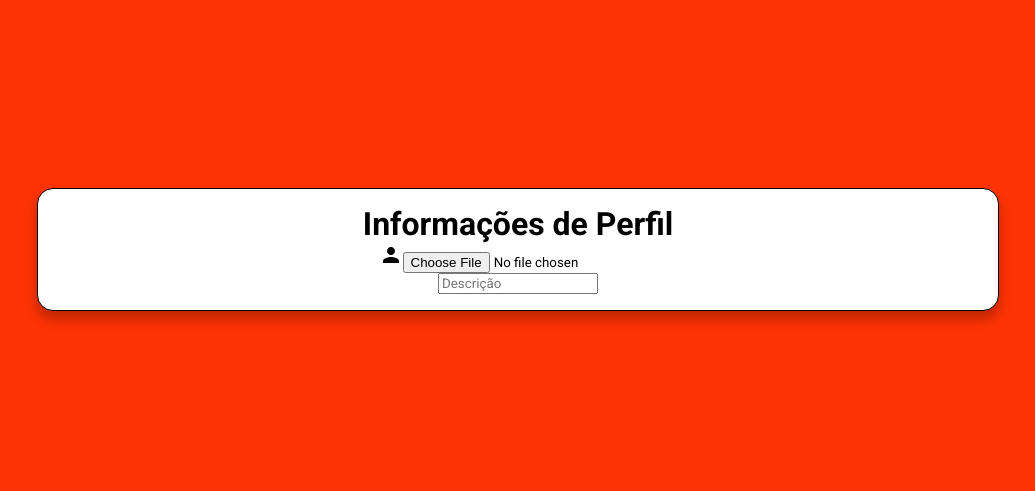
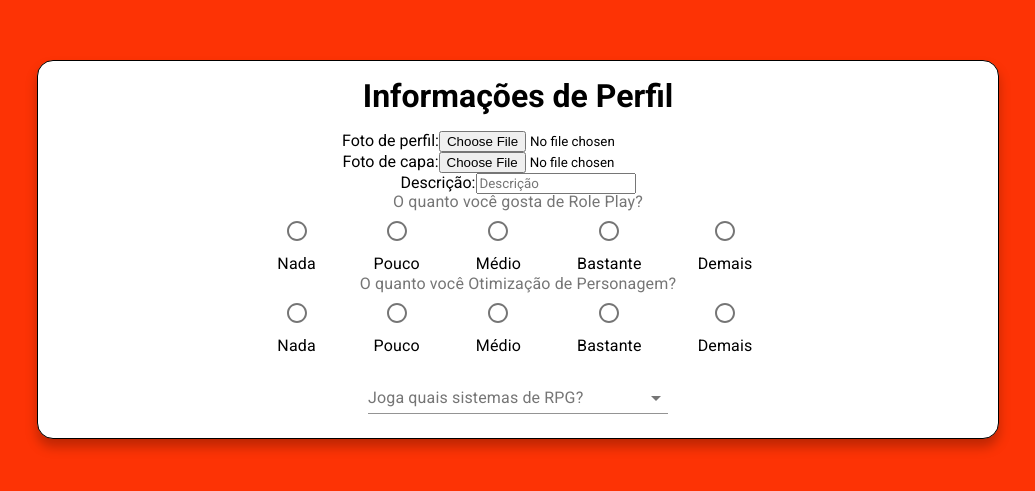
Before and after one commit to kurashikiL/ataverna, a React (Create React App) app: page /tags in a window 1280 px wide. Shown: the part 151-642 px from the top of the page, without its empty margins (122-1157 px from the left). Built offline with nearby package versions, Linux system fonts and the light colour scheme.

Commit message:
alteracoes tela de cadastro de tags

```diff
--- a/src/pages/userTags/Usertags.js
+++ b/src/pages/userTags/Usertags.js
@@ -4,12 +4,75 @@ import React, {Component} from 'react';
 import { Link, useNavigate } from "react-router-dom";
 import { useForm } from 'react-hook-form';
 import { yupResolver } from "@hookform/resolvers/yup";
-import { Input } from "@material-ui/core";
 import { Person } from "@material-ui/icons";
 import firebase from '../../Firebase';
+import { FormControl, FormLabel,Radio, FormControlLabel, RadioGroup, InputLabel,MenuItem, Select, Input, ListItemText, Checkbox, Chip } from "@material-ui/core";
+import { makeStyles, useTheme } from '@material-ui/core/styles';
+
+const useStyles = makeStyles((theme) => ({
+    formControl: {
+      margin: theme.spacing(1),
+      minWidth: 300,
+      maxWidth: 500,
+    },
+    chips: {
+      display: 'flex',
+      flexWrap: 'wrap',
+    },
+    chip: {
+      margin: 2,
+    },
+    noLabel: {
+      marginTop: theme.spacing(3),
+    },
+  }));
+
+  const ITEM_HEIGHT = 48;
+  const ITEM_PADDING_TOP = 8;
+  const MenuProps = {
+    PaperProps: {
+      style: {
+        maxHeight: ITEM_HEIGHT * 4.5 + ITEM_PADDING_TOP,
+        width: 250,
+      },
+    },
+  };
+
+  const names = [
+    'DnD 5e',
+    'Tormenta 20',
+    'Call of Cthulu',
+    'Vampire'
+  ];
+
+function getStyles(name, personName, theme) {
+  return {
+    fontWeight:
+      personName.indexOf(name) === -1
+        ? theme.typography.fontWeightRegular
+        : theme.typography.fontWeightMedium,
+  };
+}
 
 function Usertag(){
+    const classes = useStyles();
+    const theme = useTheme();
+    const [personName, setPersonName] = React.useState([]);
 
+    const handleChange = (event) => {
+        setPersonName(event.target.value);
+    };
+
+    const handleChangeMultiple = (event) => {
+        const { options } = event.target;
+        const value = [];
+        for (let i = 0, l = options.length; i < l; i += 1) {
+        if (options[i].selected) {
+            value.push(options[i].value);
+        }
+        }
+        setPersonName(value);
+    };
     const {register,handleSubmit,formState: { errors }} = useForm({
         resolver: yupResolver(userSchema),
     });
@@ -18,18 +81,70 @@ function Usertag(){
         console.log(data);
     }
 
+
     return(
         <div className="cardScreen">
             <div className="cardTags">
                 <div className="cardTagsItem">
                     <h1>Informações de Perfil</h1>
                     <form onSubmit={handleSubmit(submitForm)}>
-                        <div>
-                            <Person font-size="32px"/>
-                            <input id="upPic" type="file" placeholder="FotoPerfil"></input>
+                        <div className="tagsInputs">
+                            Foto de perfil:
+                            <input id="upPic" type="file" ></input>
                             <br></br>
-                            <input name="desc" placeholder="Descrição"></input>
+                            Foto de capa:
+                            <input id="upCoverPic" type="file" ></input>
                             <br></br>
+                            Descrição:
+                            <input type="text" name="desc" placeholder="Descrição"></input>
+                            <br></br>
+                            <FormControl component="fieldset">
+                                <FormLabel component="legend">O quanto você gosta de Role Play?</FormLabel>
+                                <RadioGroup row aria-label="radioRP" name="row-radio-buttons-group">
+                                    <FormControlLabel value="0" control={<Radio />} label="Nada" labelPlacement="bottom"/>
+                                    <FormControlLabel value="1" control={<Radio />} label="Pouco" labelPlacement="bottom"/>
+                                    <FormControlLabel value="2" control={<Radio />} label="Médio" labelPlacement="bottom"/>
+                                    <FormControlLabel value="3" control={<Radio />} label="Bastante" labelPlacement="bottom"/>
+                                    <FormControlLabel value="4" control={<Radio />} label="Demais" labelPlacement="bottom"/>
+                                </RadioGroup>
+                            </FormControl>
+                            <br></br>
+                            <FormControl component="fieldset">
+                                <FormLabel component="legend">O quanto você Otimização de Personagem?</FormLabel>
+                                <RadioGroup row aria-label="radioRP" name="row-radio-buttons-group">
+                                    <FormControlLabel value="0" control={<Radio />} label="Nada" labelPlacement="bottom"/>
+                                    <FormControlLabel value="1" control={<Radio />} label="Pouco" labelPlacement="bottom"/>
+                                    <FormControlLabel value="2" control={<Radio />} label="Médio" labelPlacement="bottom"/>
+                                    <FormControlLabel value="3" control={<Radio />} label="Bastante" labelPlacement="bottom"/>
+                                    <FormControlLabel value="4" control={<Radio />} label="Demais" labelPlacement="bottom"/>
+                                </RadioGroup>
+                            </FormControl>
+                            <br></br>
+                            <FormControl className={classes.formControl}>
+                                <InputLabel id="demo-mutiple-chip-label">Joga quais sistemas de RPG?</InputLabel>
+                                <Select
+                                labelId="demo-mutiple-chip-label"
+                                id="demo-mutiple-chip"
+                                multiple
+                                value={personName}
+                                onChange={handleChange}
+                                input={<Input id="select-multiple-chip" />}
+                                renderValue={(selected) => (
+                                    <div className={classes.chips}>
+                                    {selected.map((value) => (
+                                        <Chip key={value} label={value} className={classes.chip} />
+                                    ))}
+                                    </div>
+                                )}
+                                MenuProps={MenuProps}
+                                >
+                                {names.map((name) => (
+                                    <MenuItem key={name} value={name} style={getStyles(name, personName, theme)}>
+                                    {name}
+                                    </MenuItem>
+                                ))}
+                                </Select>
+                            </FormControl>
                         </div>
                     </form>
                 </div>
--- a/src/pages/userTags/usertags.css
+++ b/src/pages/userTags/usertags.css
@@ -22,3 +22,29 @@
 .cardTagsItem{
     margin: 16px;
 }
+.tagsInputs{
+    margin:16px;
+    text-align: center;
+}
+fieldset {
+    overflow: hidden
+  }
+
+  .some-class {
+    float: left;
+    clear: none;
+  }
+
+  label {
+    float: left;
+    clear: none;
+    display: block;
+    padding: 0px 1em 0px 8px;
+  }
+
+  input[type=radio],
+  input.radio {
+    float: left;
+    clear: none;
+    margin: 2px 0 0 2px;
+  }
```
